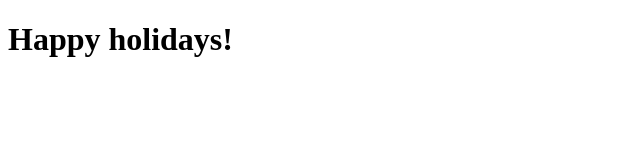
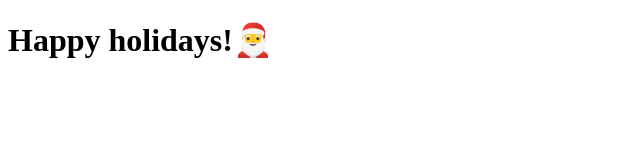
Before and after one commit to michaljabi/20251215-js, a plain HTML site: page JS-teoria-zadania/L-labolatory/L07-from-scratch.html in a window 1280 px wide. Shown: the full height of the page, 0-640 px from the left. Drawn offline with Linux system fonts and the light colour scheme.

Commit message:
explain(L07): callback setTimeout

```diff
--- a/JS-teoria-zadania/L-labolatory/L07-from-scratch.html
+++ b/JS-teoria-zadania/L-labolatory/L07-from-scratch.html
@@ -15,5 +15,14 @@
             h1.innerText = 'Happy holidays!'
         }
     </script>
+    <script>
+        if(h1) {
+           setTimeout(() => {
+                // h1.innerText = h1.innerText + '🎅';
+                // kolejny lukier składniowy:
+                h1.innerText += '🎅';
+           }, 5000)
+        }
+    </script>
 </body>
 </html>
```
